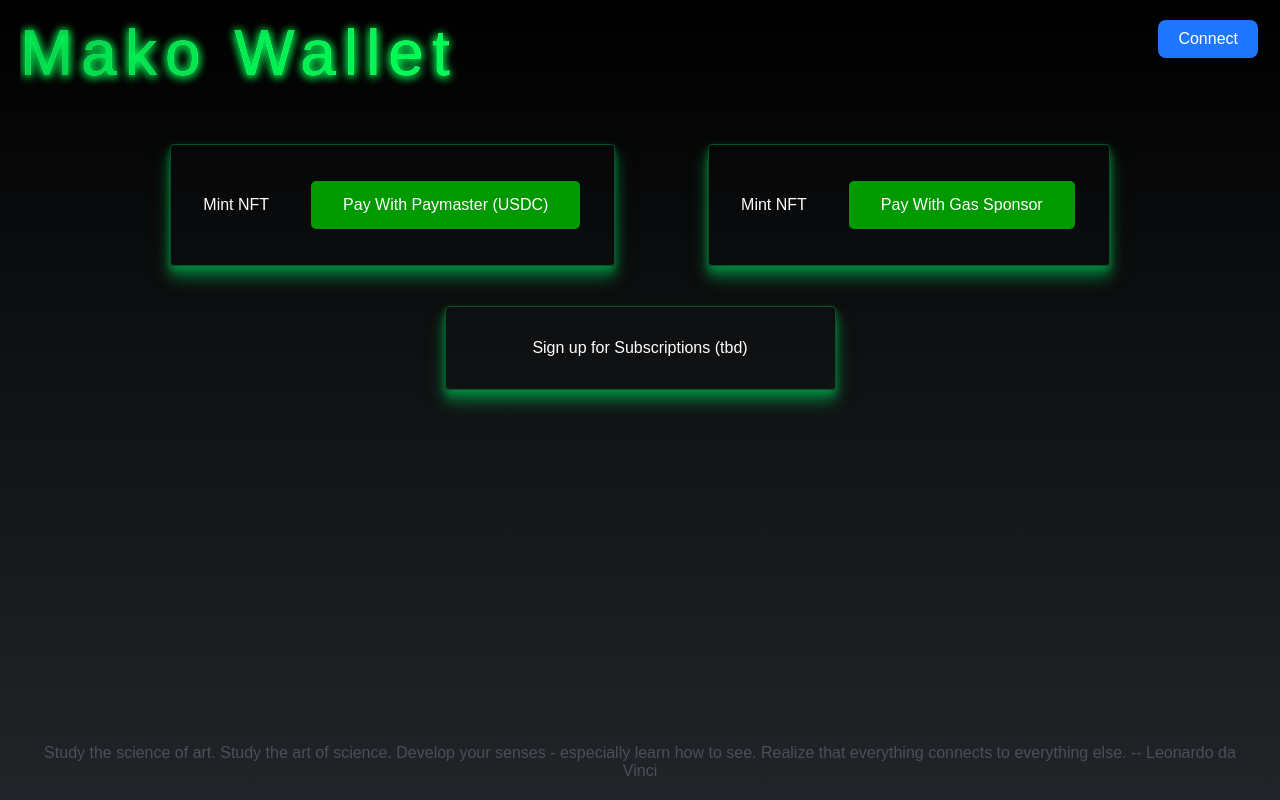
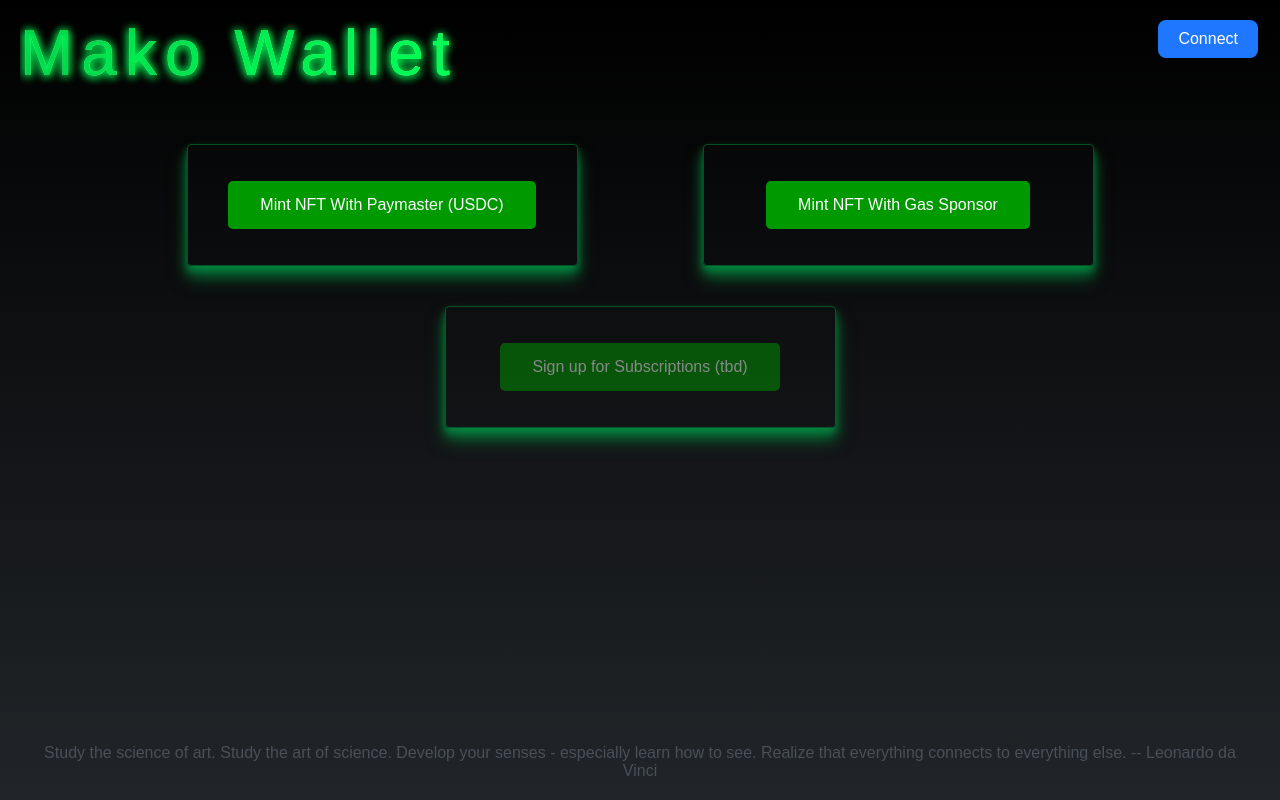
Before and after one commit to Da-Colon/aa-demo, a SvelteKit app: page / in a window 1280 px wide. Built offline with nearby package versions, Linux system fonts and the light colour scheme; no server answers; a web font is replaced by a local one.

Commit message:
saving some changes

```diff
--- a/src/routes/+page.svelte
+++ b/src/routes/+page.svelte
@@ -1,10 +1,17 @@
 <script lang="ts">
 	import Container from '$lib/components/Container.svelte';
-	import { BASE_ENTRYPOINT_ADDRESS, web3 } from '$lib/stores/web3';
+	import { BASE_ENTRYPOINT_ADDRESS, GAS_POLICY_ID, SIMPLE_ACCOUNT_FACTORY_ADDRESS, web3 } from '$lib/stores/web3';
+	import { DemoNFT__factory, SmartAccountFactory__factory } from '../typechain';
 	import type { Web3Store } from '$lib/types';
 	import { alchemyPaymasterAndDataMiddleware } from '@alchemy/aa-alchemy';
 	let state: Web3Store;
-
+	const NFT_ADDRESS = '0x0962C095fF4af9d35D84918a4DD0711Fc8362Ff6';
+	const TOKEN_URI = {
+		name: 'Mako Energy',
+		description:
+			'Mako Energy is a decentralized energy company that is building a new energy economy in Midgar.',
+		image: 'https://pin.ski/3NKU3VC'
+	};
 	web3.subscribe((value) => {
 		state = value;
 	});
@@ -14,33 +21,48 @@
 		// mint nft
 	}
 	// mint nft with paymaster
-	function mintNFTWithERC20GasPayment() {
-		if (!state.signer || !state.provider || !state.alchemy || !state.adapter)
+	async function mintNFTWithGasSponsor() {
+		if (!state.accountSigner || !state.provider || !state.provider) {
 			return console.log('no signer');
-		const client = state.signer.getPublicErc4337Client();
-		const withPaymaster = state.signer.withPaymasterMiddleware(
+		}
+
+		const withPaymaster = state.accountSigner.withPaymasterMiddleware(
 			alchemyPaymasterAndDataMiddleware({
-				provider: client,
-				policyId: '',
+				provider: state.provider.rpcClient,
+				policyId: GAS_POLICY_ID,
 				entryPoint: BASE_ENTRYPOINT_ADDRESS
 			})
 		);
 		// mint nft
+		const smartAddress = await withPaymaster.getAddress();
+		const target = NFT_ADDRESS;
+		const txData = DemoNFT__factory.createInterface().encodeFunctionData('mintEnergy', [
+			target,
+			JSON.stringify(TOKEN_URI)
+		]);
+		const tx = await withPaymaster.sendUserOperation({
+			target: smartAddress as `0x${string}`,
+			data: txData as `0x${string}`,
+			value: 0n
+		});
+		console.log('🚀 ~ file: +page.svelte:48 ~ tx:', tx);
 	}
 
 	// mint nft with gas sponsor
-	function mintNFTWithGasSponsor() {
-		if (!state.signer || !state.provider || !state.alchemy || !state.adapter)
+	async function mintNFTWithERC20GasPayment() {
+		if (!state.accountSigner || !state.provider || !state.provider)
 			return console.log('no signer');
-		const client = state.signer.getPublicErc4337Client();
-		const withPaymaster = state.signer.withPaymasterMiddleware(
-			alchemyPaymasterAndDataMiddleware({
-				provider: client,
-				policyId: '',
-				entryPoint: BASE_ENTRYPOINT_ADDRESS
-			})
-		);
-		// mint nft
+		const smartAddress = await state.accountSigner.getAddress();
+		const target = NFT_ADDRESS;
+		const txData = DemoNFT__factory.createInterface().encodeFunctionData('mintEnergy', [
+			target,
+			JSON.stringify(TOKEN_URI)
+		]);
+		await state.accountSigner.sendUserOperation({
+			target: smartAddress as `0x${string}`,
+			data: txData as `0x${string}`,
+			value: 0n
+		});
 	}
 </script>
 
@@ -52,17 +74,17 @@
 <section>
 	<Container>
 		<section>
-			Mint NFT
-			<button class="button-primary">Pay With Paymaster (USDC)</button>
+			<button class="button-primary">Mint NFT With Paymaster (USDC)</button>
 		</section>
 	</Container>
 	<Container>
 		<section>
-			Mint NFT
-			<button class="button-primary">Pay With Gas Sponsor</button>
+			<button class="button-primary" on:click={mintNFTWithGasSponsor}>Mint NFT With Gas Sponsor</button>
 		</section>
 	</Container>
-	<Container>Sign up for Subscriptions (tbd)</Container>
+	<Container>
+		<button class="button-primary" disabled>Sign up for Subscriptions (tbd)</button>
+	</Container>
 </section>
 
 <style>
--- a/src/routes/styles.css
+++ b/src/routes/styles.css
@@ -93,6 +93,11 @@ body {
   max-width: 325px;
 }
 
+.button-primary:disabled {
+  opacity: 0.5;
+  cursor: not-allowed;
+}
+
 .flex-col {
   display: flex;
   flex-direction: column;
--- a/tsconfig.json
+++ b/tsconfig.json
@@ -8,8 +8,10 @@
 		"resolveJsonModule": true,
 		"skipLibCheck": true,
 		"sourceMap": true,
-		"strict": true
-	}
+		"strict": true,
+	},
+	"exclude": ["typechain/*"]
+
 	// Path aliases are handled by https://kit.svelte.dev/docs/configuration#alias
 	//
 	// If you want to overwrite includes/excludes, make sure to copy over the relevant includes/excludes
```
Also changed, not shown: package.json (+12 -1 lines), 2 other files (tests, documents, lock files or other folders).
